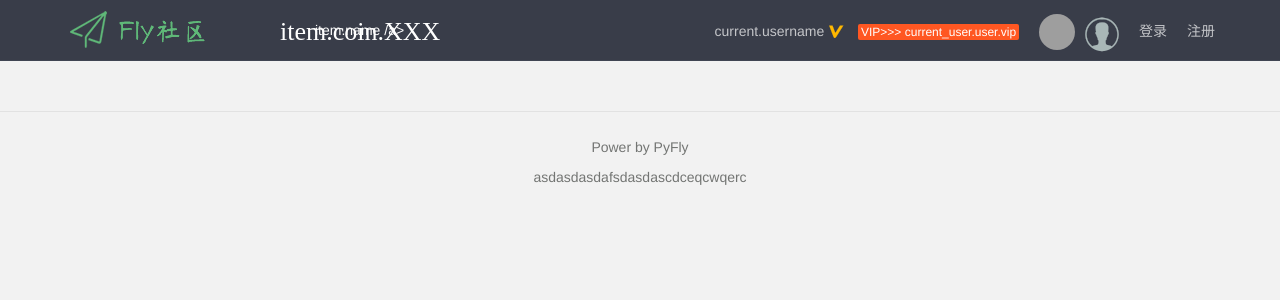
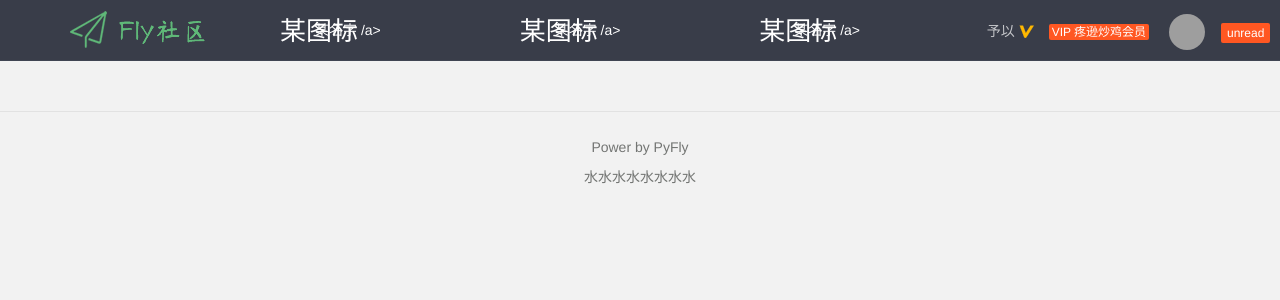
Before and after one commit to Dosimz/PyFly--yuyi_remake, a Flask app: page /user/index/ in a window 1280 px wide. Shown: the top 300 px of the page. Run offline with Flask 2, Linux system fonts and the light colour scheme; grey boxes are pictures that could not be loaded.

Commit message:
base.html 校正

```diff
--- a/PyFly/fly_bbs/templates/base.html
+++ b/PyFly/fly_bbs/templates/base.html
@@ -18,7 +18,13 @@
     </a>
     <ul class="layui-nav fly-nav layui-hide-xs">
         <li class="layui-nav-item layui-this">
-          <a href="#">item.name <i class="layui-icon">item.coin.XXX</i>  /a>
+          <a href="#">某名字<i class="layui-icon">某图标</i>  /a>
+        </li>
+        <li class="layui-nav-item layui-this">
+          <a href="#">某名字<i class="layui-icon">某图标</i>  /a>
+        </li>
+        <li class="layui-nav-item layui-this">
+          <a href="#">某名字<i class="layui-icon">某图标</i>  /a>
         </li>
     </ul>
 
@@ -26,13 +32,14 @@
         <li class="layui-nav-item">
           <a class="fly-nav-avatar" href="javascript:;">
 
-              <cite class="layui-hide-xs">current.username</cite>
-              <i class="iconfont icon-renzheng" title=" current_user.user.renzheng "></i>
+              <cite class="layui-hide-xs">予以</cite>
+              <i class="iconfont icon-renzheng" title=" 超级无敌大牛标志 "></i>
 
-              <i class="layui-badge fly-badge-vip">VIP>>> current_user.user.vip </i>
+              <i class="layui-badge fly-badge-vip">VIP 疼逊炒鸡会员 </i>
 
-            <img src="#">
+            <img src="/static/images/11.jpg">
           </a>
+          <!-- 登录后的用户信息 -->
           <dl class="layui-nav-child">
             <dd><a href="#"><i class="layui-icon">&#xe620;</i>基本设置</a></dd>
             <dd><a href="#"><i class="iconfont icon-tongzhi" style="top: 4px;"></i>我的消息</a></dd>
@@ -42,7 +49,12 @@
             <dd><a href="#" style="text-align: center;">退出</a></dd>
           </dl>
         </li>
-          <li class="layui-nav-item">
+
+        <li class="layui-nav-item">
+          <a href=""><span class="layui-badge">unread</span></a>
+        </li>
+
+          <!-- <li class="layui-nav-item">
             <a class="iconfont icon-touxiang layui-hide-xs" href="#"></a>
           </li>
           <li class="layui-nav-item">
@@ -50,7 +62,7 @@
           </li>
           <li class="layui-nav-item">
             <a href="#">注册</a>
-          </li>
+          </li> -->
     </ul>
   </div>
 </div>
@@ -62,7 +74,7 @@
 <div class="fly-footer">
   <p>Power by PyFly</p>
   <p>
-  asdasdasdafsdasdascdceqcwqerc
+  水水水水水水水水
   </p>
 </div>
 
```
